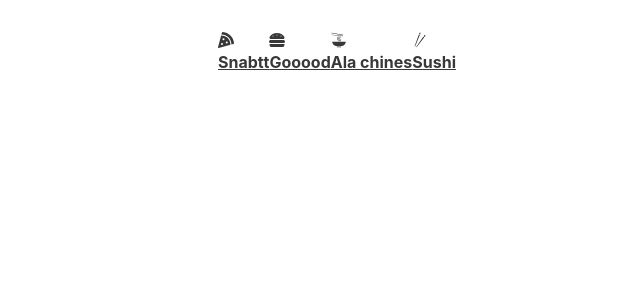
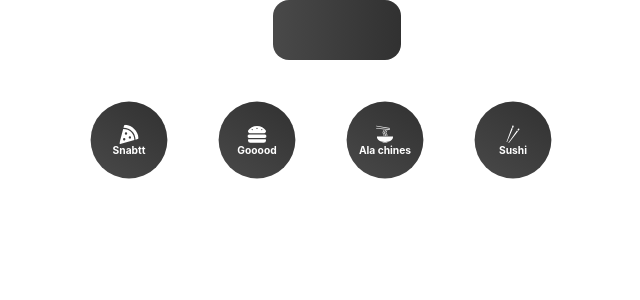
Before and after one commit to DJendryczka/ketosupercharged, a React (Create React App) app: page /recipe/1 in a window 1280 px wide. Shown: the top 300 px of the page, without its empty margins (303-943 px from the left). Built offline with nearby package versions, Linux system fonts and the light colour scheme.

Commit message:
Add search function on spoonacular API

```diff
--- a/src/App.js
+++ b/src/App.js
@@ -2,11 +2,13 @@
 import Pages from './pages/Pages';
 import Category from './components/Category';
 import { BrowserRouter } from 'react-router-dom';
+import Search from './components/Search';
 
 function App() {
   return (
     <div className="App">
       <BrowserRouter>
+      <Search />
       <Category />
      <Pages />
      </BrowserRouter>
--- a/src/components/Category.jsx
+++ b/src/components/Category.jsx
@@ -7,22 +7,22 @@
 const Category = () => {
   return (
     <List>
-        <NavLink to={'/cusine/italian'}>
+        <Slink to={'/cusine/italian'}>
             <FaPizzaSlice />
             <h4>Snabtt</h4>
-        </NavLink>
-        <NavLink to={'/cusine/american'}>
+        </Slink>
+        <Slink to={'/cusine/american'}>
             <FaHamburger />
             <h4>Gooood</h4>
-        </NavLink>
-        <NavLink to={'/cusine/thai'}>
+        </Slink>
+        <Slink to={'/cusine/thai'}>
             <GiNoodles />
             <h4>Ala chines</h4>
-        </NavLink>
-        <NavLink to={'/cusine/japanise'}>
+        </Slink>
+        <Slink to={'/cusine/japanise'}>
             <GiChopsticks />
             <h4>Sushi</h4>
-        </NavLink>
+        </Slink>
     </List>
   )
 }
@@ -32,5 +32,37 @@
  margin: 2rem 0;
 
 `;
+const Slink = styled(NavLink)`
+    display: flex;
+    flex-direction: column;
+    justify-content: center;
+    align-items: center;
+    border-radius: 50%;
+    margin-right: 2rem;
+    text-decoration: none;
+    background: linear-gradient(35deg, #494949, #313131);
+    width: 6rem;
+    height: 6rem;
+    cursor: pointer;
+    transform: scale(0.8);
+
+    h4 {
+        color: white;
+        font-size: 0.8rem
+    }
+    svg {
+        color: white;
+        font-size: 1.5rem;
+    }
+    &.active {
+        background: linear-gradient(to right, #f27121, #e94057);
+        svg {
+            color: white;
+        }
+        h4 {
+            color: white;
+        }
+    }
+`
 
 export default Category
--- /dev/null
+++ b/src/components/Search.jsx
@@ -0,0 +1,55 @@
+import React, { useState } from "react";
+import styled from "styled-components";
+import { FaSearch } from "react-icons/fa";
+import { useNavigate } from "react-router-dom";
+
+const Search = () => {
+
+    const [ input, setInput ] = useState('')
+    const navigate = useNavigate()
+    const submitHandler = (e) => {
+        e.preventDefault()
+        navigate('/searched/' + input)
+    }
+
+  return (
+    <FormStyle onSubmit={submitHandler} >
+
+      <div>
+        <FaSearch></FaSearch>
+        <input onChange={(e) => setInput(e.target.value)}
+        type="text"
+        value={input}
+        />
+      </div>
+    </FormStyle>
+  );
+};
+
+const FormStyle = styled.form`
+    margin: 0rem 20rem;
+    div {
+        width: 100%;
+        position: relative;
+    }
+    input {
+        position: relative;
+    background: linear-gradient(to right, #494949, #313131);
+    font-size: 1.5rem;
+    color: white;
+    padding: 1rem 3rem;
+    border-radius: 1rem;
+    border: none;
+    outline: none;
+    width: 100%;
+    }
+    svg {
+        position: absolute;
+        top: 50%;
+        left: 0%;
+        transform: translate(100%, -50%);
+        color: white;
+    }
+`;
+
+export default Search;
--- a/src/pages/Pages.jsx
+++ b/src/pages/Pages.jsx
@@ -2,6 +2,7 @@
 import Home from './Home'
 import { Route, Routes } from 'react-router-dom';
 import Cusine from './Cusine';
+import Searched from './Searched';
 
 
 const Pages = () => {
@@ -10,6 +11,7 @@
     <Routes>
         <Route path='/' element={<Home />}  />
         <Route path='/cusine/:type' element={<Cusine />} />
+        <Route path='/searched/:search' element={<Searched />} />
     </Routes>
 
   )
--- /dev/null
+++ b/src/pages/Searched.jsx
@@ -0,0 +1,52 @@
+import React, { useEffect, useState } from 'react'
+import { useParams } from 'react-router-dom'
+import styled from 'styled-components'
+
+const Searched = () => {
+
+    const [ searchedRecipes, setSearchedRecipes ] = useState([])
+    let params = useParams()
+
+    const getSearched = async (name) => {
+        const data = await fetch(`https://api.spoonacular.com/recipes/complexSearch?apiKey=${process.env.REACT_APP_API_KEY}&query=${name}`)
+        const recipes = await data.json()
+        setSearchedRecipes(recipes.results)
+    }
+    useEffect(() => {
+        getSearched(params.search)
+    }, [params.search])
+
+  return (
+    <Grid>
+        {searchedRecipes.map((item) => {
+            return (
+                <Card key={item.id} >
+                <img src={item.image} alt='ALT' />
+                    <h4>{item.title}</h4>
+            </Card>
+            )
+        })}
+    </Grid>
+  )
+}
+const Grid = styled.div`
+    display: grid;
+    grid-template-columns: repeat(auto-fit, minmax(20rem, 1fr));
+    grid-gap: 3rem;
+`
+const Card = styled.div`
+    img{
+        width: 100%;
+        border-radius: 2rem;
+
+    }
+    a{
+        text-decoration: none;
+    }
+    h4{
+        text-align: center;
+        padding: 1rem;
+    }
+`
+
+export default Searched
```
